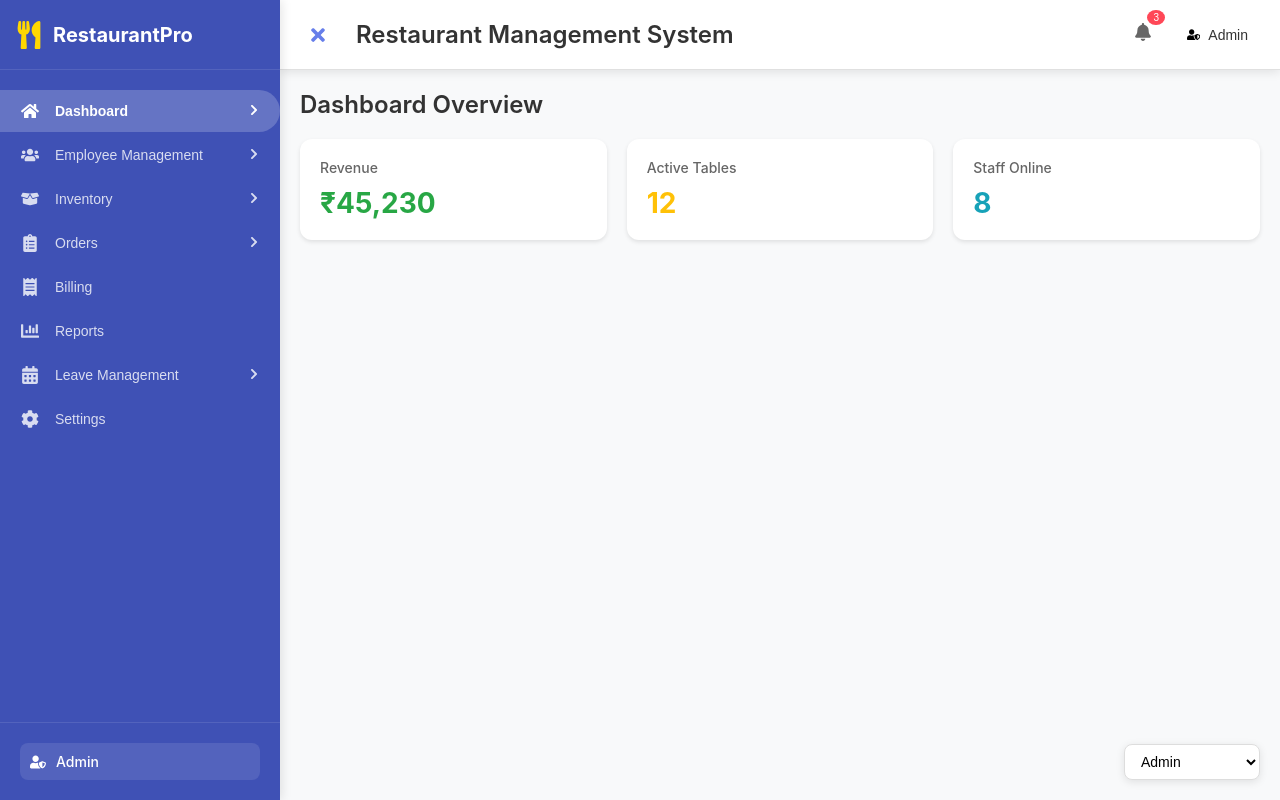
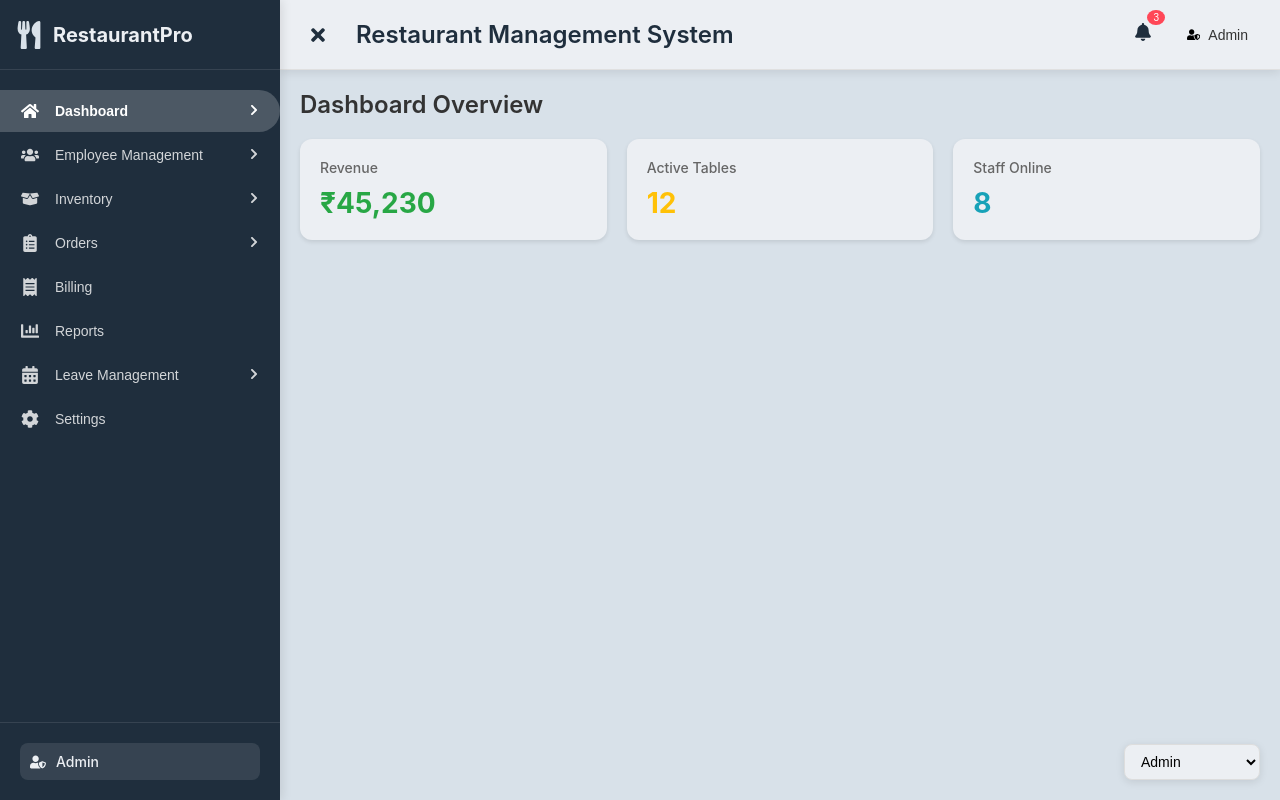
Before and after one commit to godhaniaesha/RestroBoard, a React (Create React App) app in the folder frontend/: page / in a window 1280 px wide. Built offline with nearby package versions, Linux system fonts and the light colour scheme.

Commit message:
ertyuioghf

```diff
--- a/frontend/src/Component/RestaurantAdminPanel.css
+++ b/frontend/src/Component/RestaurantAdminPanel.css
@@ -1,3 +1,12 @@
+:root {
+  --primary-bg-color: #d8e1e9;
+  --white-color: #eceff3;
+
+  --dark-color: #1f2e3d;
+  --button-color: #1f2e3d;
+  --hover-button-color: #163b60;
+}
+
 /* Reset and Base Styles */
 * {
   margin: 0;
@@ -9,15 +18,15 @@
 .admin-panel {
   display: flex;
   height: 100vh;
-  background-color: #f8f9fa;
+  background-color: var(--primary-bg-color);
   overflow: hidden;
 }
 
 /* Sidebar Styles */
 .sidebar {
   width: 280px;
-  background-color: #3f51b5; /* solid color instead of gradient */
-  color: white;
+  background-color: var(--dark-color); /* solid color instead of gradient */
+  color: var(--white-color);
   transition: all 0.3s ease;
   position: fixed;
   height: 100vh;
@@ -94,7 +103,7 @@
 
 .logo-icon {
   font-size: 28px;
-  color: #ffd700;
+  color: var(--primary-bg-color);
   min-width: 28px;
 }
 
@@ -211,6 +220,7 @@
 
 .nav-arrow-expanded {
   transform: rotate(180deg);
+  transition: transform 0.8s ease;
 }
 
 /* Submenu Styles */
@@ -220,7 +230,7 @@
   margin: 0;
   max-height: 0;
   overflow: hidden;
-  transition: max-height 0.3s ease;
+  transition: max-height 0.8s ease;
   background: rgba(0,0,0,0.1);
 }
 
@@ -309,7 +319,7 @@
   left: 280px;
   right: 0;
   height: 70px;
-  background: white;
+  background: var(--white-color);
   border-bottom: 1px solid #e0e0e0;
   display: flex;
   align-items: center;
@@ -342,7 +352,7 @@
   background: none;
   border: none;
   font-size: 20px;
-  color: #667eea;
+  color: var(--dark-color);
   cursor: pointer;
   padding: 8px;
   border-radius: 4px;
@@ -355,7 +365,7 @@
 }
 
 .sidebar-toggle:hover {
-  background: #f0f0f0;
+  background: var(--primary-bg-color);
   transform: scale(1.05);
 }
 
@@ -365,14 +375,14 @@
 }
 
 .sidebar-toggle:focus {
-  outline: 2px solid #667eea;
+  outline: 2px solid var(--dark-color);
   outline-offset: 2px;
 }
 
 .page-title {
   font-size: 24px;
   font-weight: 600;
-  color: #333;
+  color: var(--dark-color);
   margin: 0;
 }
 
@@ -396,7 +406,7 @@
   background: none;
   border: none;
   font-size: 18px;
-  color: #666;
+  color: var(--dark-color);
   cursor: pointer;
   padding: 8px;
   border-radius: 50%;
@@ -404,8 +414,8 @@
 }
 
 .nav-btn:hover {
-  background: #f0f0f0;
-  color: #667eea;
+  background: var(--primary-bg-color);
+  color: var(--dark-color);
 }
 
 .notification-badge {
@@ -438,7 +448,7 @@
 }
 
 .profile-btn:hover {
-  background: #f0f0f0;
+  background: var(--primary-bg-color);
 }
 
 .profile-name {
@@ -451,7 +461,7 @@
   position: absolute;
   top: 100%;
   right: 0;
-  background: white;
+  background: var(--white-color);
   min-width: 200px;
   border-radius: 8px;
   box-shadow: 0 5px 15px rgba(0,0,0,0.1);
@@ -472,8 +482,8 @@
 }
 
 .dropdown-item:hover {
-  background: #f8f9fa;
-  color: #667eea;
+  background: var(--primary-bg-color);
+  color: var(--dark-color);
   text-decoration: none;
 }
 
@@ -548,7 +558,7 @@
 }
 
 .stat-card {
-  background: white;
+  background: var(--white-color);
   border-radius: 12px;
   box-shadow: 0 2px 4px rgba(0,0,0,0.1);
   transition: transform 0.3s ease;
@@ -587,7 +597,7 @@
   background: white;
   border-radius: 12px;
   box-shadow: 0 2px 4px rgba(0,0,0,0.1);
-  border-left: 4px solid #667eea;
+  border-left: 4px solid var(--dark-color);
   overflow: hidden;
 }
 
@@ -621,7 +631,7 @@
   border-radius: 12px;
   box-shadow: 0 2px 4px rgba(0,0,0,0.1);
   margin-bottom: 20px;
-  background: white;
+  background: var(--white-color);
 }
 
 .card-header {
@@ -692,7 +702,7 @@
   background: #f8f9fa;
   border-top: none;
   font-weight: 600;
-  color: #333;
+  color: var(--dark-color);
   padding: 12px 15px;
   white-space: nowrap;
 }
@@ -714,14 +724,14 @@
 }
 
 .btn-primary {
-  background: #667eea;
-  border-color: #667eea;
-  color: white;
+  background: var(--button-color);
+  border-color: var(--button-color);
+  color: var(--white-color);
 }
 
 .btn-primary:hover {
-  background: #5a6fd8;
-  border-color: #5a6fd8;
+  background: var(--hover-button-color);
+  border-color: var(--hover-button-color);
 }
 
 .btn-sm {
@@ -730,14 +740,14 @@
 }
 
 .btn-outline-primary {
-  color: #667eea;
-  border-color: #667eea;
+  color: var(--button-color);
+  border-color: var(--button-color);
   background: transparent;
 }
 
 .btn-outline-primary:hover {
-  background: #667eea;
-  color: white;
+  background: var(--button-color);
+  color: var(--white-color);
 }
 
 .btn-outline-danger {
@@ -794,7 +804,7 @@
   padding: 8px 12px;
   border-radius: 8px;
   border: 1px solid #ddd;
-  background: white;
+  background: var(--white-color);
   box-shadow: 0 2px 8px rgba(0,0,0,0.1);
   font-size: 14px;
   cursor: pointer;
@@ -829,7 +839,7 @@
 }
 
 /* Utility Classes */
-.text-primary { color: #667eea !important; }
+.text-primary { color: var(--dark-color) !important; }
 .text-success { color: #28a745 !important; }
 .text-warning { color: #ffc107 !important; }
 .text-info { color: #17a2b8 !important; }
@@ -876,11 +886,15 @@
 }
 
 @media (max-width: 768px) {
-  .sidebar {
+  /* .sidebar {
     width: 280px;
     transform: translateX(-100%);
+  } */
+
+  .sidebar-closed .sidebar {
+    width: 0px;
+    transform: translateX(-100%);
   }
-
   .sidebar.sidebar-open {
     transform: translateX(0);
   }
@@ -1029,6 +1043,7 @@
   z-index: 1002;
   margin-left: 10px;
   pointer-events: none;
+  transition: opacity 0.3s ease;
 }
 
 .sidebar-closed:not(.sidebar-hovered) .nav-link:hover::before {
@@ -1049,7 +1064,7 @@
 .submenu-link:focus,
 .sidebar-toggle:focus,
 .profile-btn:focus {
-  outline: 2px solid #667eea;
+  outline: 2px solid #2a3841;
   outline-offset: 2px;
 }
 
```
